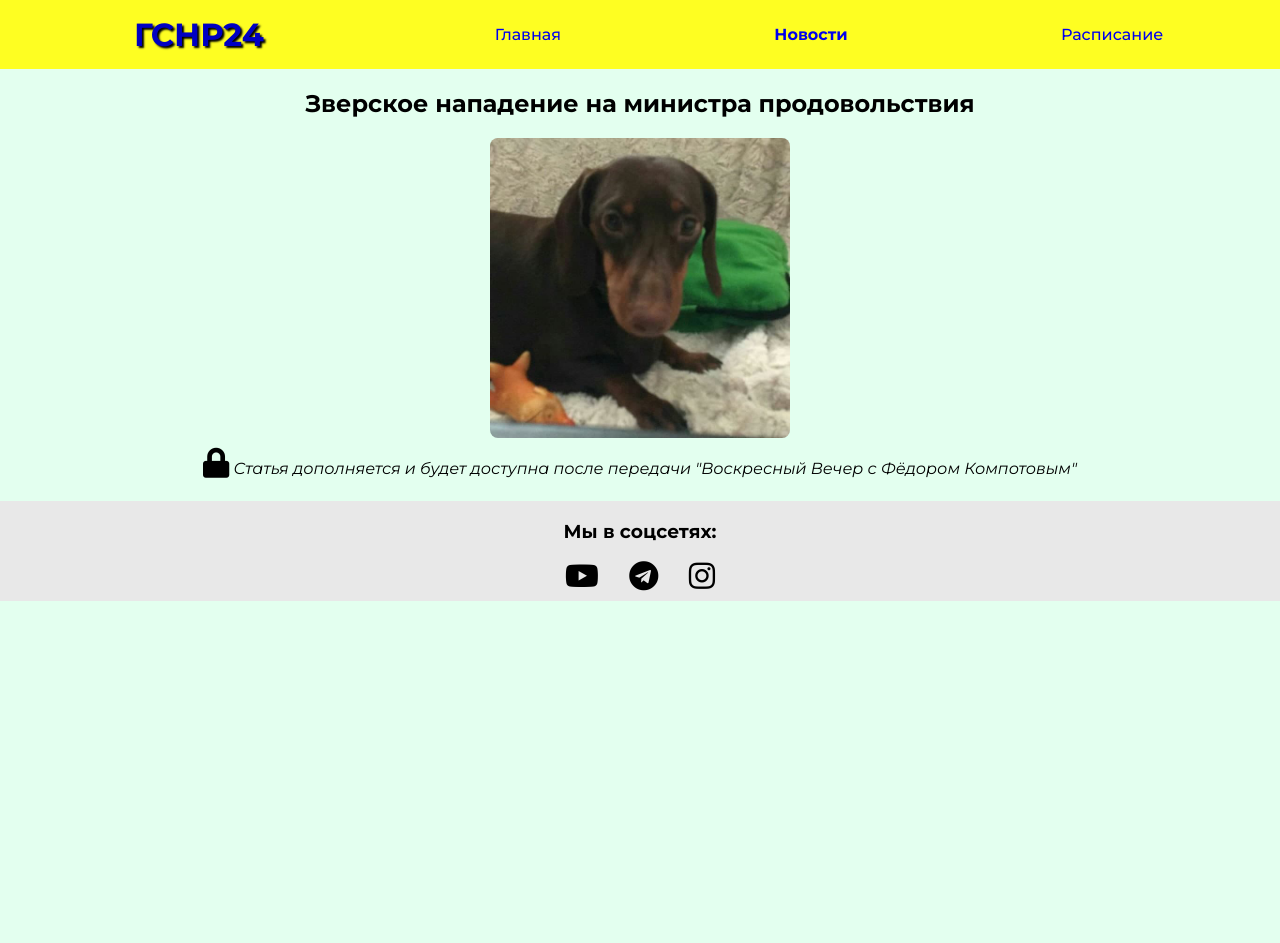
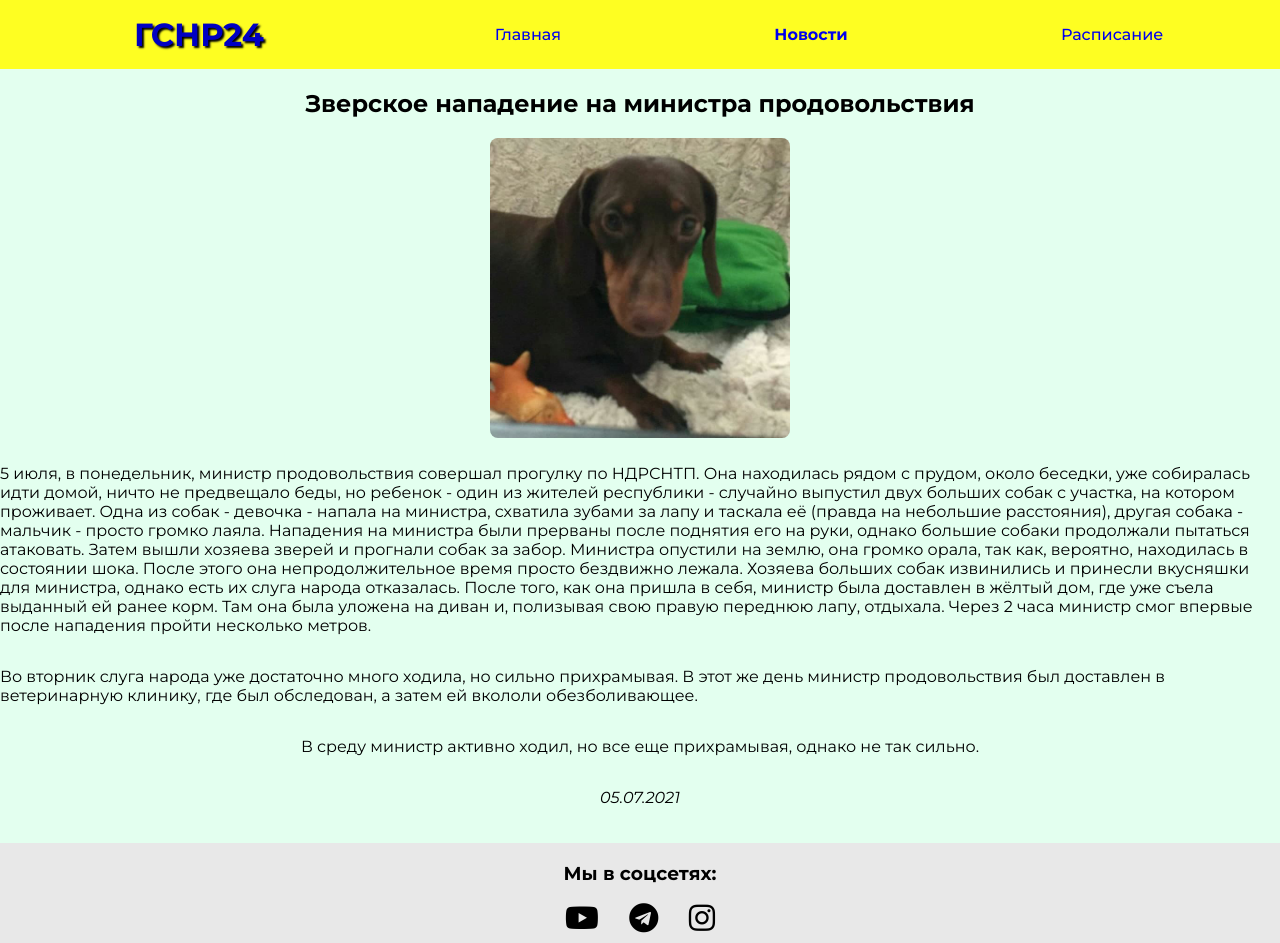
Before and after one commit to ndrsntp/ndrsntp.github.io, a plain HTML site: page gsnr/article-1.html in a window 1280 px wide. Before the commit the page ends 800 px from the top, so only its background shows below. Drawn offline with Linux system fonts and the light colour scheme.

Commit message:
edited article-1

```diff
--- a/gsnr/article-1.html
+++ b/gsnr/article-1.html
@@ -21,7 +21,11 @@
         <main class="news-main">
             <h2>Зверское нападение на министра продовольствия</h2>
             <img class="news-img" src="img/jessi.jpg">
-            <p class="article"><i class="fas fa-lock icon"></i><i> Статья дополняется и будет доступна после передачи "Воскресный Вечер с Фёдором Компотовым"</i></p>
+            <!-- <p class="article"><i class="fas fa-lock icon"></i><i> Статья дополняется и будет доступна после передачи "Воскресный Вечер с Фёдором Компотовым"</i></p> -->
+            <p>5 июля, в понедельник, министр продовольствия совершал прогулку по НДРСНТП. Она находилась рядом с прудом, около беседки, уже собиралась идти домой, ничто не предвещало беды, но ребенок -  один из жителей республики - случайно выпустил двух больших собак с участка, на котором проживает. Одна из собак - девочка - напала на министра, схватила зубами за лапу и таскала её (правда на небольшие расстояния), другая собака - мальчик - просто громко лаяла. Нападения на министра были прерваны после поднятия его на руки, однако большие собаки продолжали пытаться атаковать. Затем вышли хозяева зверей и прогнали собак за забор. Министра опустили на землю, она громко орала, так как, вероятно, находилась в состоянии шока. После этого она непродолжительное время просто бездвижно лежала. Хозяева больших собак извинились и принесли вкусняшки для министра, однако есть их слуга народа отказалась. После того, как она пришла в себя, министр была доставлен в жёлтый дом, где уже съела выданный ей ранее корм. Там она была уложена на диван и, полизывая свою правую переднюю лапу, отдыхала. Через 2 часа министр смог впервые после нападения пройти несколько метров.</p>
+            <p>Во вторник слуга народа уже достаточно много ходила, но сильно прихрамывая. В этот же день министр продовольствия был доставлен в ветеринарную клинику, где был обследован, а затем ей вкололи обезболивающее.</p>
+            <p>В среду министр активно ходил, но все еще прихрамывая, однако не так сильно.</p>
+            <p><i>05.07.2021</i></p>
         </main>
         <footer>
             <h3>Мы в соцсетях:</h3>
```
